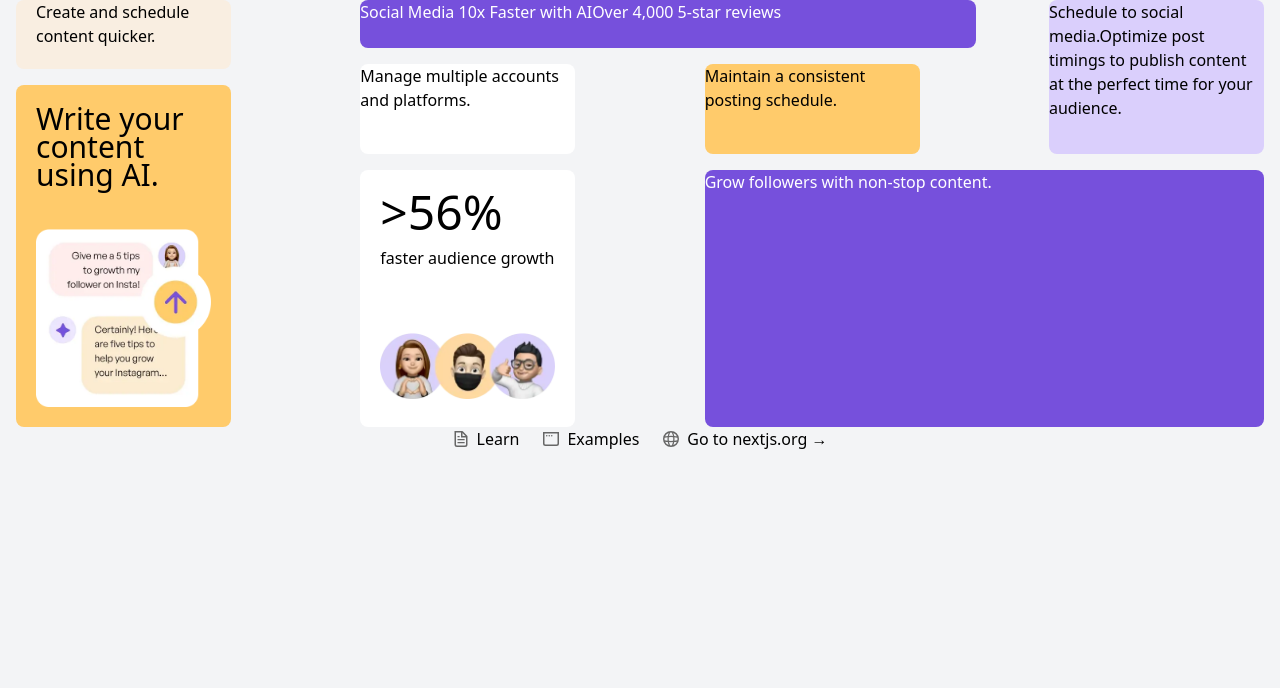
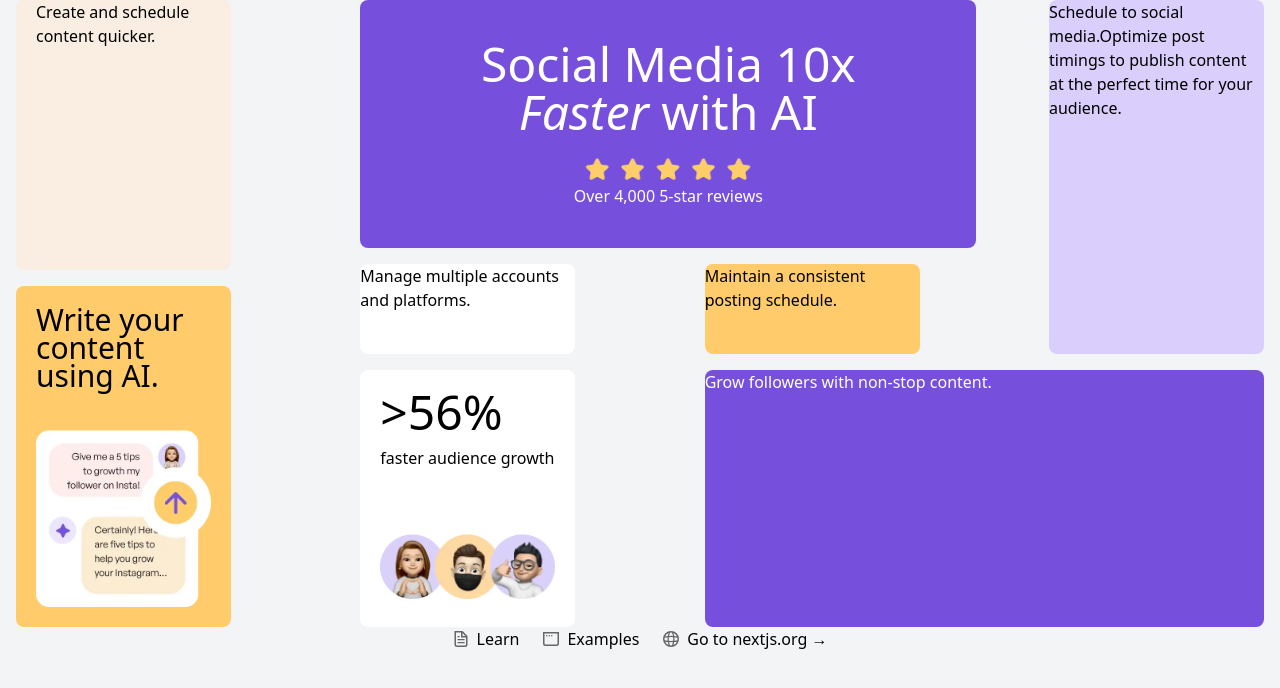
Before and after one commit to chungvuiloong/bento-grid, a Next.js app: page / in a window 1280 px wide. Shown: the top 688 px of the page. Built offline with nearby package versions, Linux system fonts and the light colour scheme.

Commit message:
Fixed Social Media box.

```diff
--- a/src/app/page.tsx
+++ b/src/app/page.tsx
@@ -2,6 +2,7 @@ import Image from "next/image";
 import Card from "./components/Card";
 import Chat_Img from "../../public/assets/images/illustration-ai-content.webp"
 import People_Img from "../../public/assets/images/illustration-audience-growth.webp"
+import Star_Review_Img from "../../public/assets/images/illustration-five-stars.webp"
 
 export default function Home() {
   return (
@@ -13,9 +14,18 @@ export default function Home() {
                 <p className="text-3xl leading-7 font-medium">Write your content using AI.</p>
                 <Image src={Chat_Img} alt="AI icon" width={200} height={200} className="" />
             </Card>
-            <Card className="bg-Purple-500 row-start-1 row-span-4 col-span-2 text-White">
-                <span>Social Media 10x Faster with AI</span>
-                <span>Over 4,000 5-star reviews</span>
+            <Card className="px-8 py-10 bg-Purple-500 row-start-1 row-span-4 col-span-2 text-White text-center items-center flex flex-col gap-5">
+                <h1 className="text-5xl">
+                    <span>Social Media</span>{" "}<span>10x</span>
+                    <br/>
+                    <span className="italic">Faster</span>{" "}<span> with AI</span>
+                </h1>
+                <div>
+                    <div className="flex flex-row justify-center items-center">
+                    <Image src={Star_Review_Img} alt="AI icon" width={170} height={200} className="align-self-center" />
+                    </div>
+                    <p>Over 4,000 5-star reviews</p>
+                </div>
             </Card>
             <Card className="bg-White row-start-5 col-span-1 row-span-3">Manage multiple accounts and platforms.</Card>
             <Card className="bg-Yellow-500 col-span-1 row-span-3">Maintain a consistent posting schedule.</Card>
```
